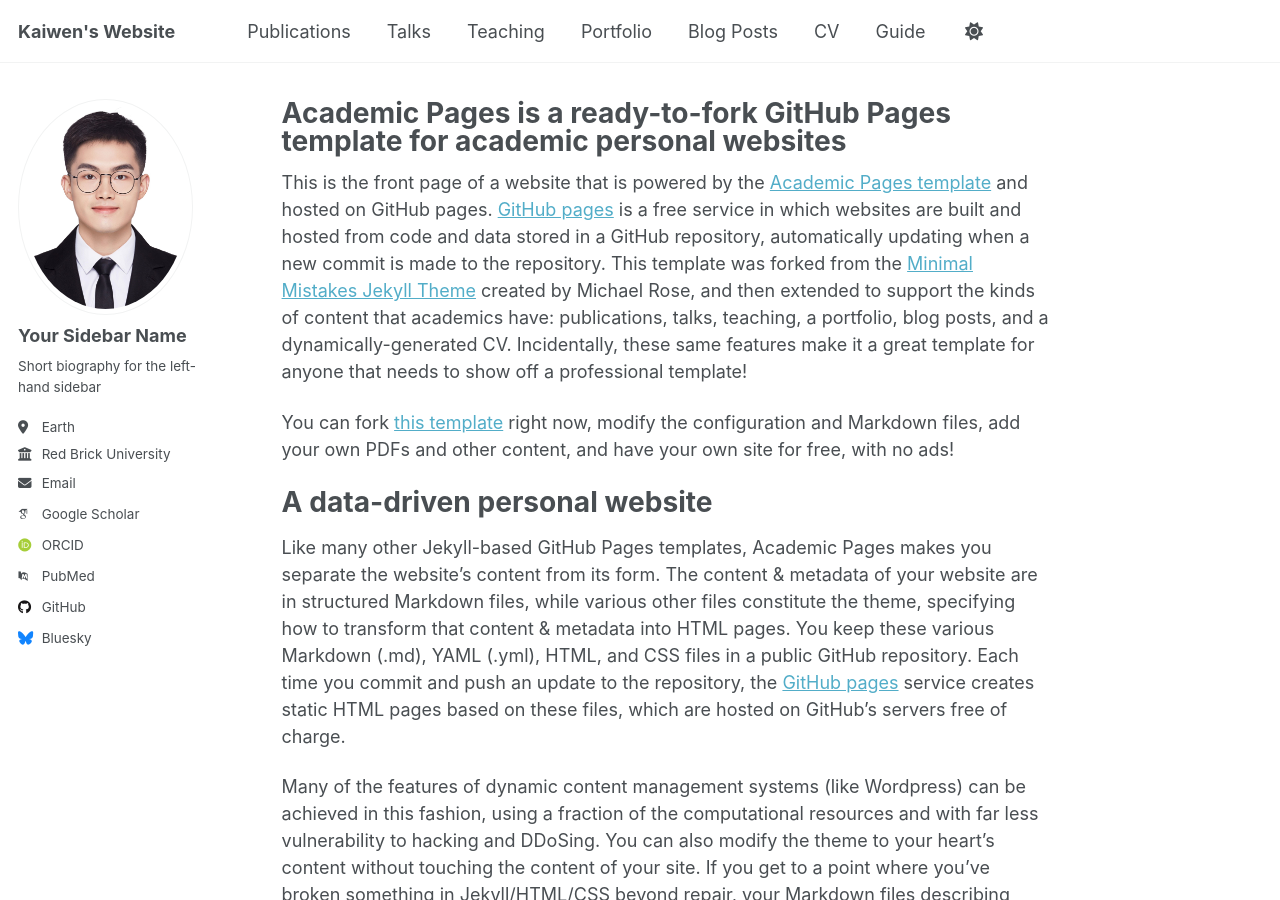
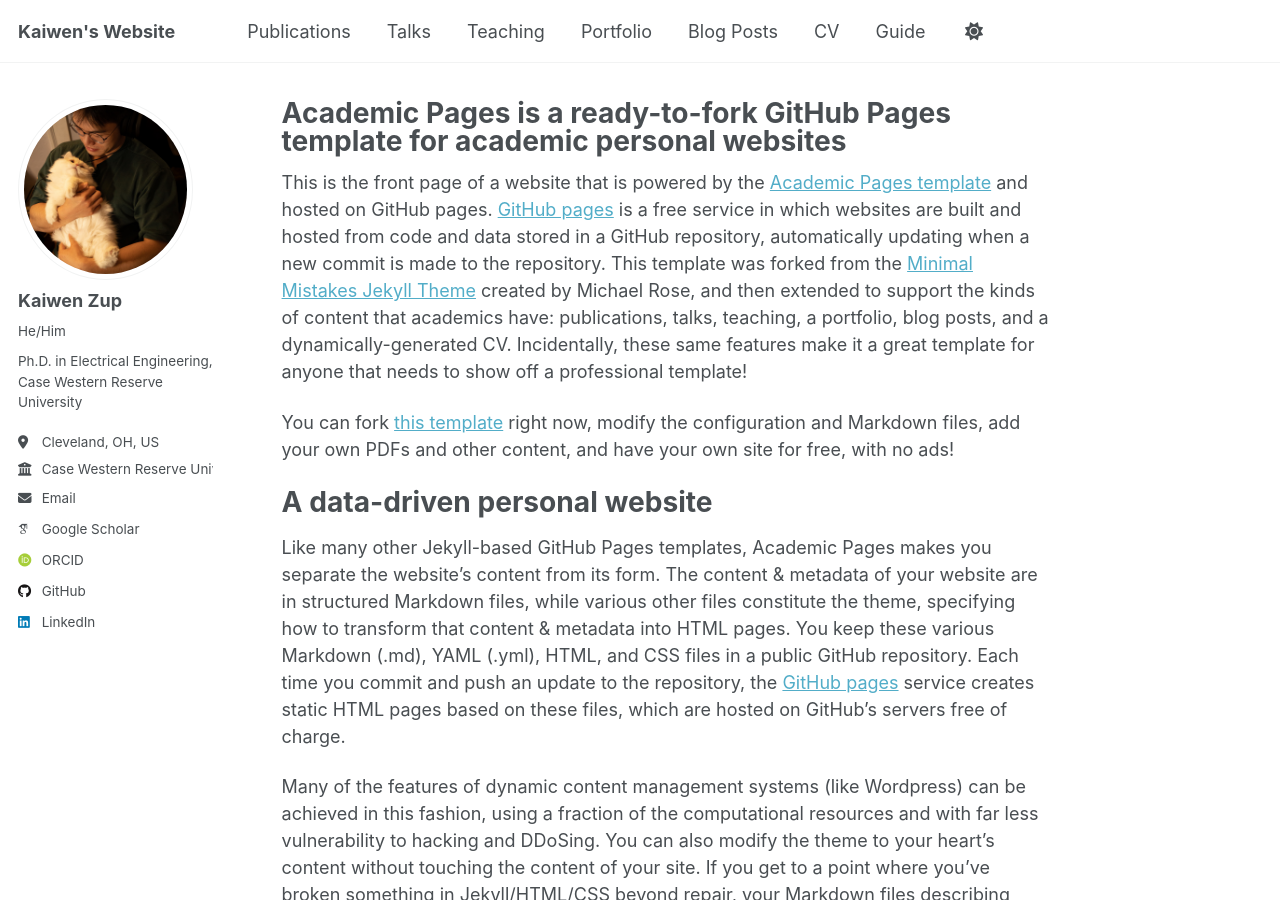
Before and after one commit to Cuberkk/Cuberkk.github.io, a Jekyll site: the page built from _pages/about.md, in a window 1280 px wide and 900 px high. Built offline with Jekyll 4.4.1, drawn with Linux system fonts in a browser that asks for light colours; some web fonts are replaced; a script that is not in the unit is left out.

Commit message:
Update the urls

```diff
--- a/_config.yml
+++ b/_config.yml
@@ -22,24 +22,23 @@ repository               : "academicpages/academicpages.github.io"
 #               Additional customization can be done by editing /_includes/author-profile.html
 author:
   # Biographic information
-  avatar           : "Kaiwen_Zuo_4_5.jpg"
-  name             : "Your Sidebar Name"
-  pronouns         : # example: "she/her"
-  bio              : "Short biography for the left-hand sidebar"
-  location         : "Earth"
-  employer         : "Red Brick University"
-  uri              : # URL
-  email            : "none@example.org"
+  avatar           : "kaiwen.png"
+  name             : "Kaiwen Zup"
+  pronouns         : "He/Him"
+  bio              : "Ph.D. in Electrical Engineering, Case Western Reserve University"
+  location         : "Cleveland, OH, US"
+  employer         : "Case Western Reserve University"
+  email            : "kxz365@case.edu"
 
   # Academic websites
   academia         : # URL
   arxiv            : # URL - Update with the correct link to your profile
-  googlescholar    : "https://scholar.google.com/citations?user=PS_CX0AAAAAJ"
+  googlescholar    : "https://scholar.google.com/citations?hl=en&user=fLJdinMAAAAJ"
   inspire-hep      : # URL
   impactstory      : # URL
-  orcid            : "http://orcid.org/yourorcidurl"
+  orcid            : "https://orcid.org/0009-0009-3471-7361"
   semantic         : # URL
-  pubmed           : "https://www.ncbi.nlm.nih.gov/pubmed/?term=john+snow"
+  pubmed           : # URL
   researchgate     : # URL
   scopus           : # URL
 
@@ -47,13 +46,13 @@ author:
   bitbucket        : # Username - Update with your username on the site
   codepen          : # Username
   dribbble         : # Username
-  github           : "academicpages"
+  github           : "Cuberkk"
   kaggle           : # Username
   stackoverflow    : # User number or user number and name (i.e., use "1" or "1/jeff-atwood")
 
   # Social media
   artstation       : # Username
-  bluesky          : "bsky.app" # Replace this with you Bluesky username
+  bluesky          :
   facebook         : # Username
   flickr           : # Username
   foursquare       : # Username
@@ -62,7 +61,7 @@ author:
   keybase          : # Username
   instagram        : # Username
   lastfm           : # Username
-  linkedin         : # Username
+  linkedin         : "kaiwen-zuo-4b168527a"
   mastodon         : # URL
   medium           : # URL
   pinterest        : # Username
```
Also changed, not shown: images/Kaiwen_Zuo_4_5.jpg (deleted), images/kaiwen.png (added), images/profile.png (deleted), 1 other file.
